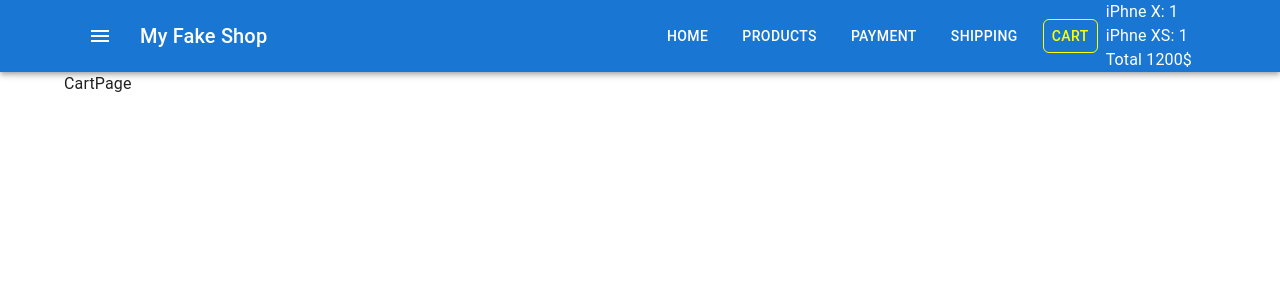
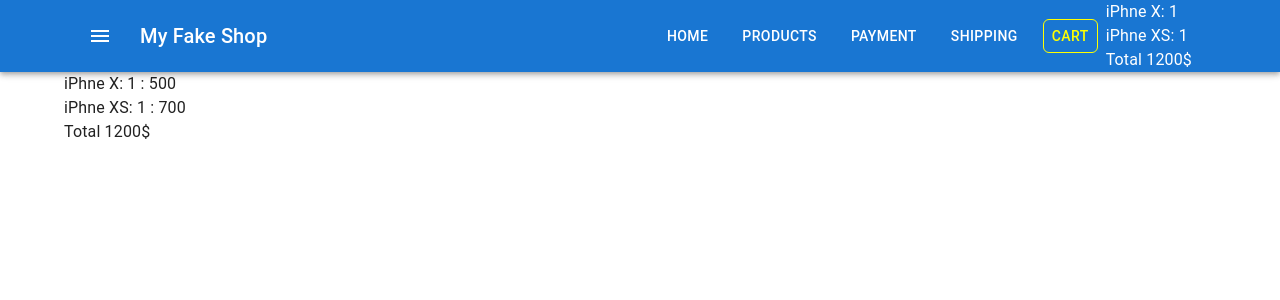
Before and after one commit to Marchello3007/react-fake-shop, a React (Create React App) app: page /cart in a window 1280 px wide. Shown: the top 300 px of the page. Built offline with nearby package versions, Linux system fonts and the light colour scheme.

Commit message:
add CartPage

```diff
--- a/src/container/App/App.tsx
+++ b/src/container/App/App.tsx
@@ -24,7 +24,10 @@
         <>
             <CssBaseline />
             <Header productsInCart={productsInCart} />
-            <Main addProductToCart={addProductToCart} />
+            <Main
+                addProductToCart={addProductToCart}
+                productsInCart={productsInCart}
+            />
         </>
     )
 }
--- a/src/container/Main/Main.tsx
+++ b/src/container/Main/Main.tsx
@@ -6,9 +6,10 @@
 
 type Props = {
     addProductToCart: (id: number, count: number) => void
+    productsInCart: { [id: number]: number }
 }
 
-const Main = ({ addProductToCart }: Props) => {
+const Main = ({ addProductToCart, productsInCart }: Props) => {
     return (
         <>
             <Container>
@@ -20,7 +21,10 @@
                         }
                     />
 
-                    <Route path="cart" element={<CartPage />} />
+                    <Route
+                        path="cart"
+                        element={<CartPage productsInCart={productsInCart} />}
+                    />
                 </Routes>
             </Container>
         </>
--- a/src/pages/CartPage/CartPage.tsx
+++ b/src/pages/CartPage/CartPage.tsx
@@ -1,9 +1,45 @@
 import React from 'react'
+import { keys } from 'lodash'
+import productsArray, {
+    getProductObject,
+    Product,
+} from 'components/Products/productsArray'
 
-type Props = {}
+type Props = {
+    productsInCart: {
+        [id: number]: number
+    }
+    productsObject?: {
+        [id: number]: Product
+    }
+}
 
-const CartPage = (props: Props) => {
-    return <div>CartPage</div>
+const CartPage = ({
+    productsInCart,
+    productsObject = getProductObject(productsArray),
+}: Props) => {
+    return (
+        <div>
+            {keys(productsInCart).map((productId) => (
+                <div key={productId}>
+                    {productsObject[parseInt(productId)].name}:{' '}
+                    {productsInCart[parseInt(productId)]} :{' '}
+                    {productsObject[parseInt(productId)].price}
+                </div>
+            ))}
+            <div>
+                Total{' '}
+                {keys(productsInCart).reduce(
+                    (total, productId) =>
+                        total +
+                        productsObject[parseInt(productId)].price *
+                            productsInCart[parseInt(productId)],
+                    0
+                )}
+                $
+            </div>
+        </div>
+    )
 }
 
 export default CartPage
```
